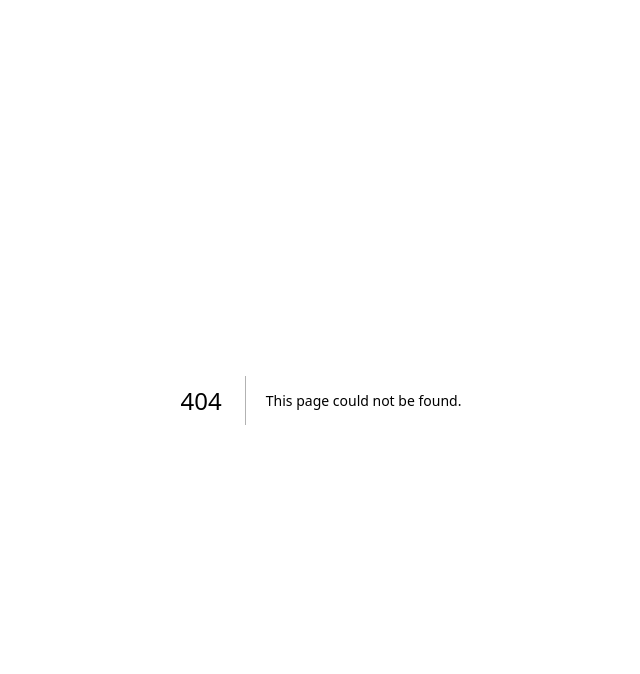
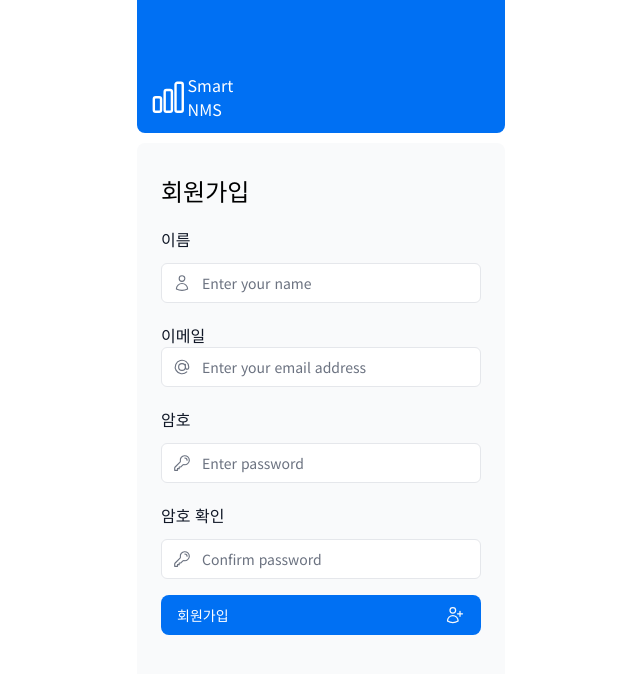
Before and after one commit to sqisnms/snms-web, a Next.js app: page /signup in a window 1280 px wide. Before the commit this address had no page. Shown: the top 674 px of the page, without its empty margins (319-959 px from the left). Built offline with nearby package versions, Linux system fonts and the light colour scheme.

Commit message:
feat: 회원가입

```diff
--- /dev/null
+++ b/app/signup/page.tsx
@@ -0,0 +1,15 @@
+import SignUpForm from '@/ui/account/signup-form';
+import SNMSLogo from '@/ui/logo';
+
+export default function LoginPage() {
+  return (
+    <main className='flex items-center justify-center md:h-screen'>
+      <div className='relative mx-auto flex w-full max-w-[400px] flex-col space-y-2.5 p-4 md:-mt-32'>
+        <div className='flex h-20 w-full items-end rounded-lg bg-blue-500 p-3 md:h-36'>
+          <SNMSLogo />
+        </div>
+        <SignUpForm />
+      </div>
+    </main>
+  );
+}
--- /dev/null
+++ b/ui/account/signup-form.tsx
@@ -0,0 +1,142 @@
+'use client';
+
+import React, { useState, useEffect } from 'react';
+import {
+  UserPlusIcon,
+  AtSymbolIcon,
+  KeyIcon,
+  ExclamationCircleIcon,
+  UserIcon,
+} from '@heroicons/react/24/outline';
+import { Button } from '@/ui/component/button';
+import { useFormState, useFormStatus } from 'react-dom';
+import { signUp } from '@/backend/account-actions';
+
+function SignUpButton() {
+  const { pending } = useFormStatus();
+
+  return (
+    <Button className='mt-4 w-full' aria-disabled={pending}>
+      회원가입 <UserPlusIcon className='ml-auto h-5 w-5 text-gray-50' />
+    </Button>
+  );
+}
+
+export default function SignUpForm() {
+  const [name, setName] = useState('');
+  const [email, setEmail] = useState('');
+  const [password, setPassword] = useState('');
+  const [confirmPassword, setConfirmPassword] = useState('');
+  const [passwordError, setPasswordError] = useState('');
+
+  const [errorMessage, dispatch] = useFormState(signUp, undefined);
+
+  useEffect(() => {
+    // 비밀번호와 확인 비밀번호가 동일한지 확인
+    if (password !== confirmPassword && confirmPassword !== '') {
+      setPasswordError('Passwords do not match.');
+    } else {
+      setPasswordError('');
+    }
+  }, [password, confirmPassword]);
+
+  return (
+    <form action={dispatch} className='space-y-3'>
+      <div className='flex-1 rounded-lg bg-gray-50 px-6 pb-4 pt-8'>
+        <h1 className='mb-3 text-2xl'>회원가입</h1>
+        <div className='w-full'>
+          {/* Name Input */}
+          <div>
+            <label className='text-md mb-3 mt-5 block font-medium text-gray-900' htmlFor='name'>
+              이름
+            </label>
+            <div className='relative'>
+              <input
+                className='block w-full rounded-md border border-gray-200 py-[9px] pl-10 text-sm outline-2 placeholder:text-gray-500'
+                id='name'
+                type='text'
+                name='name'
+                placeholder='Enter your name'
+                required
+                value={name}
+                onChange={(e) => setName(e.target.value)}
+              />
+              <UserIcon className='pointer-events-none absolute left-3 top-1/2 h-[18px] w-[18px] -translate-y-1/2 text-gray-500 peer-focus:text-gray-900' />
+            </div>
+          </div>
+          {/* Email Input */}
+          <div>
+            <label className='mb-3font-medium mt-5 block text-gray-900' htmlFor='email'>
+              이메일
+            </label>
+            <div className='relative'>
+              <input
+                className='block w-full rounded-md border border-gray-200 py-[9px] pl-10 text-sm outline-2 placeholder:text-gray-500'
+                id='email'
+                type='email'
+                name='email'
+                placeholder='Enter your email address'
+                required
+                value={email}
+                onChange={(e) => setEmail(e.target.value)}
+              />
+              <AtSymbolIcon className='pointer-events-none absolute left-3 top-1/2 h-[18px] w-[18px] -translate-y-1/2 text-gray-500 peer-focus:text-gray-900' />
+            </div>
+          </div>
+
+          {/* Password Input */}
+          <div className='mt-4'>
+            <label className='mb-3 mt-5 block font-medium text-gray-900' htmlFor='password'>
+              암호
+            </label>
+            <div className='relative'>
+              <input
+                className='block w-full rounded-md border border-gray-200 py-[9px] pl-10 text-sm outline-2 placeholder:text-gray-500'
+                id='password'
+                type='password'
+                name='password'
+                placeholder='Enter password'
+                required
+                minLength={6}
+                value={password}
+                onChange={(e) => setPassword(e.target.value)}
+              />
+              <KeyIcon className='pointer-events-none absolute left-3 top-1/2 h-[18px] w-[18px] -translate-y-1/2 text-gray-500 peer-focus:text-gray-900' />
+            </div>
+          </div>
+
+          {/* Confirm Password Input */}
+          <div className='mt-4'>
+            <label className='mb-3 mt-5 block font-medium text-gray-900' htmlFor='confirmPassword'>
+              암호 확인
+            </label>
+            <div className='relative'>
+              <input
+                className='block w-full rounded-md border border-gray-200 py-[9px] pl-10 text-sm outline-2 placeholder:text-gray-500'
+                id='confirmPassword'
+                type='password'
+                name='confirmPassword'
+                placeholder='Confirm password'
+                required
+                minLength={6}
+                value={confirmPassword}
+                onChange={(e) => setConfirmPassword(e.target.value)}
+              />
+              <KeyIcon className='pointer-events-none absolute left-3 top-1/2 h-[18px] w-[18px] -translate-y-1/2 text-gray-500 peer-focus:text-gray-900' />
+            </div>
+          </div>
+          {passwordError && <div className='mt-2 text-sm text-red-500'>{passwordError}</div>}
+        </div>
+        <SignUpButton />
+        <div className='flex h-8 items-end space-x-1' aria-live='polite' aria-atomic='true'>
+          {errorMessage && (
+            <>
+              <ExclamationCircleIcon className='h-5 w-5 text-red-500' />
+              <p className='text-sm text-red-500'>{errorMessage}</p>
+            </>
+          )}
+        </div>
+      </div>
+    </form>
+  );
+}
--- /dev/null
+++ b/ui/component/button.tsx
@@ -0,0 +1,19 @@
+import clsx from 'clsx';
+
+interface ButtonProps extends React.ButtonHTMLAttributes<HTMLButtonElement> {
+  children: React.ReactNode;
+}
+
+export function Button({ children, className, ...rest }: Readonly<ButtonProps>) {
+  return (
+    <button
+      {...rest}
+      className={clsx(
+        'flex h-10 items-center rounded-lg bg-blue-500 px-4 text-sm font-medium text-white transition-colors hover:bg-blue-400 focus-visible:outline focus-visible:outline-2 focus-visible:outline-offset-2 focus-visible:outline-blue-500 active:bg-blue-600 aria-disabled:cursor-not-allowed aria-disabled:opacity-50',
+        className,
+      )}
+    >
+      {children}
+    </button>
+  );
+}
```
Also changed, not shown: types/definitions.ts (added, +7 -0 lines), 1 other file (tests, documents, lock files or other folders).
